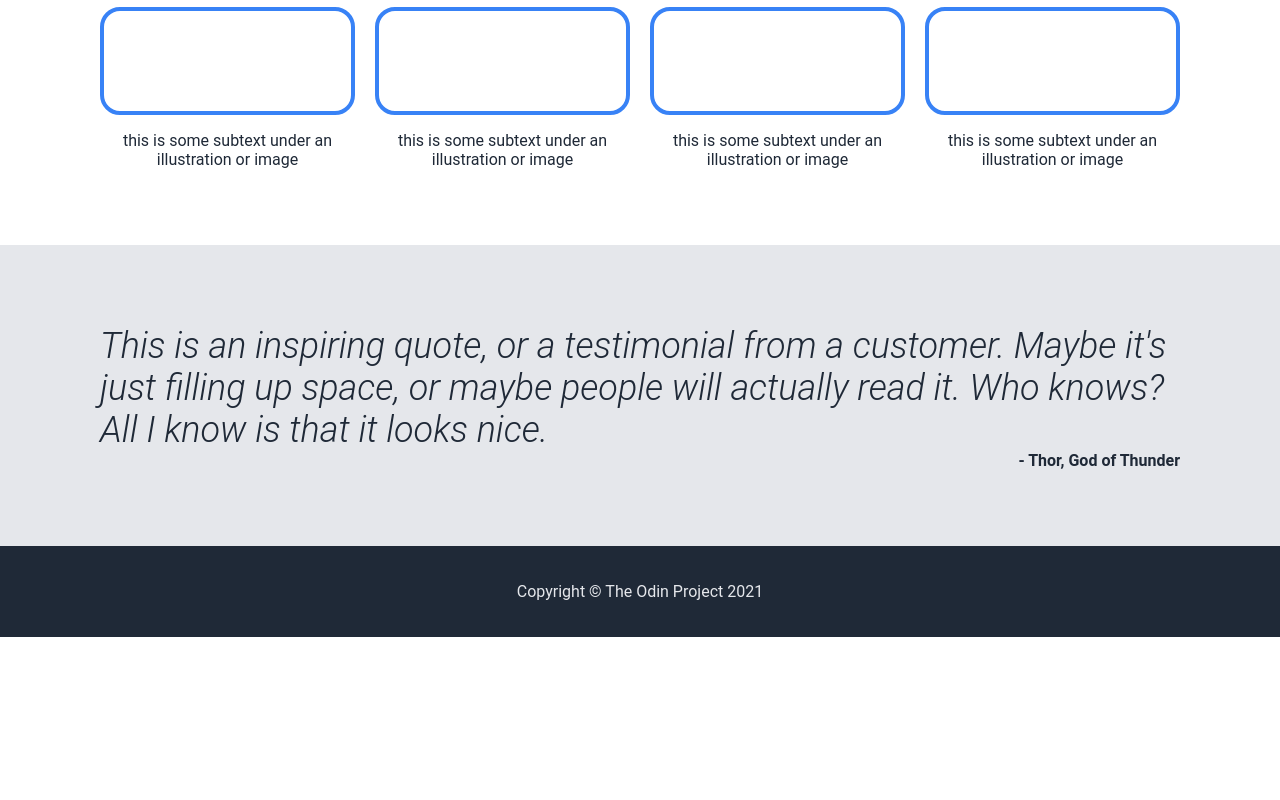
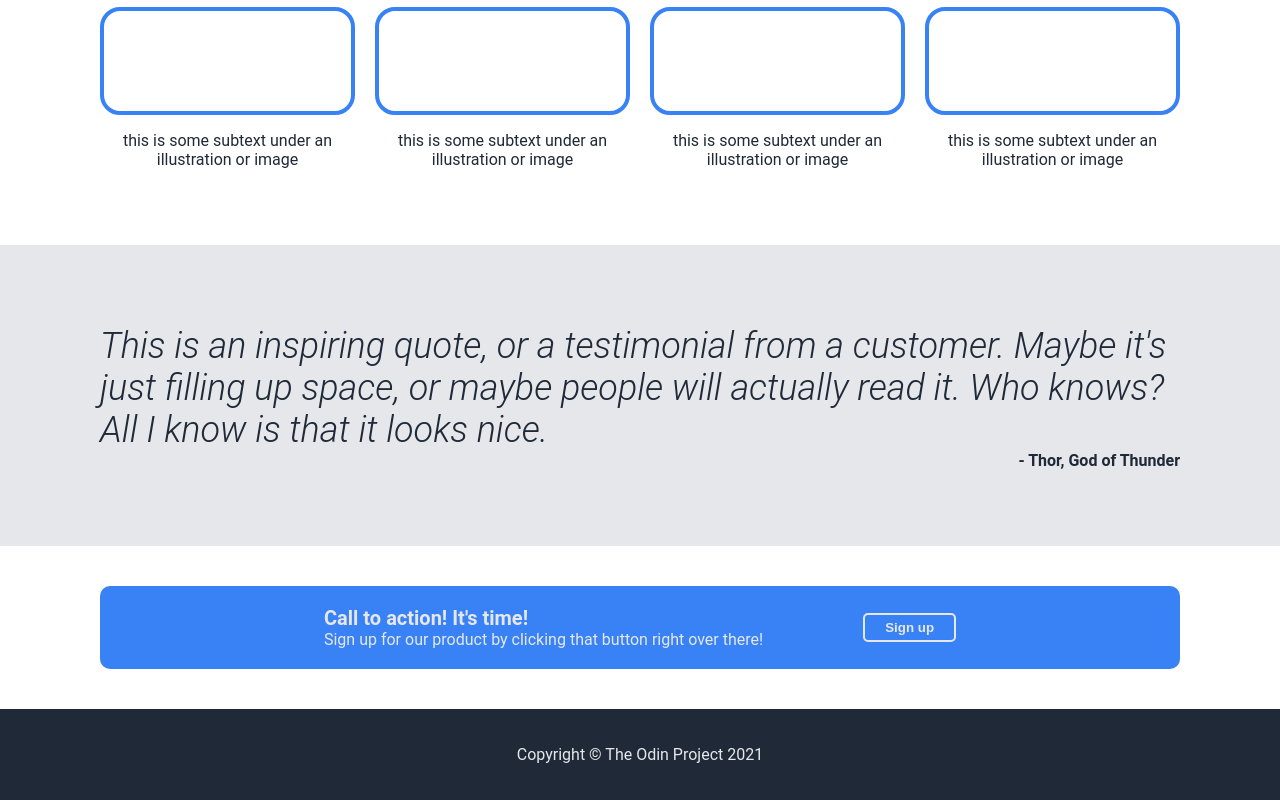
Before and after one commit to mintmending/odin-landing-page, a plain HTML site: page index.html in a window 1280 px wide. Shown: the part 619-1419 px from the top of the page. Before the commit the page ends 1256 px from the top, so only its background shows below. Drawn offline with Linux system fonts and the light colour scheme.

Commit message:
Add section 4

```diff
--- a/index.html
+++ b/index.html
@@ -63,11 +63,22 @@
 
     <section class="section-3">
         <blockquote>
-        This is an inspiring quote, or a testimonial from a customer. Maybe it's just filling up space, or
-                maybe people will actually read it. Who knows? All I know is that it looks nice.
+            This is an inspiring quote, or a testimonial from a customer. Maybe it's just filling up space, or
+            maybe people will actually read it. Who knows? All I know is that it looks nice.
         </blockquote>
         <p>- Thor, God of Thunder</p>
 
+    </section>
+
+    <section class="section-4">
+        <div class="cta-container">
+            <div class="cta-text">
+                <p>Call to action! It's time!</p>
+                <p>Sign up for our product by clicking that button right over there!</p>
+            </div>
+
+            <button class="btn-sign-up">Sign up</button>
+        </div>
     </section>
 
     <footer>
--- a/styles.css
+++ b/styles.css
@@ -134,6 +134,35 @@
 
 /* section 4 */
 
+.section-4 {
+    padding: 40px 100px;
+}
+
+.cta-container {
+    background-color: #3882F6;
+    color: #E5E7EB;
+    margin: 0;
+    display: flex;
+    justify-content: center;
+    align-items: center;
+    border-radius: 10px;
+    gap: 100px;
+    padding: 20px 40px;
+}
+
+.cta-container p {
+    margin: 0;
+}
+
+.cta-container p:first-child {
+    font-size: 20px;
+    font-weight: bold;
+}
+
+.cta-container .btn-sign-up {
+    border: 2px solid #E5E7EB;
+}
+
 /* footer */
 footer {
     background-color: #1F2937;
```
